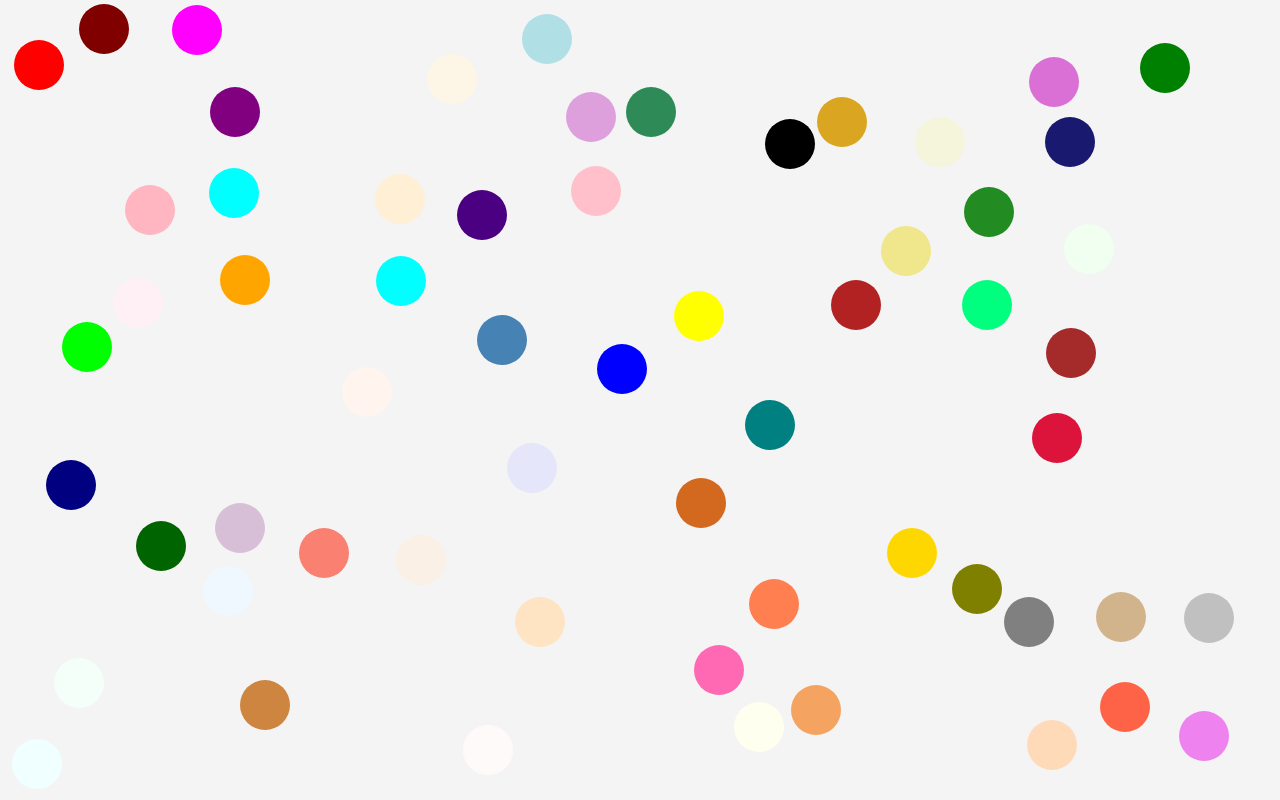
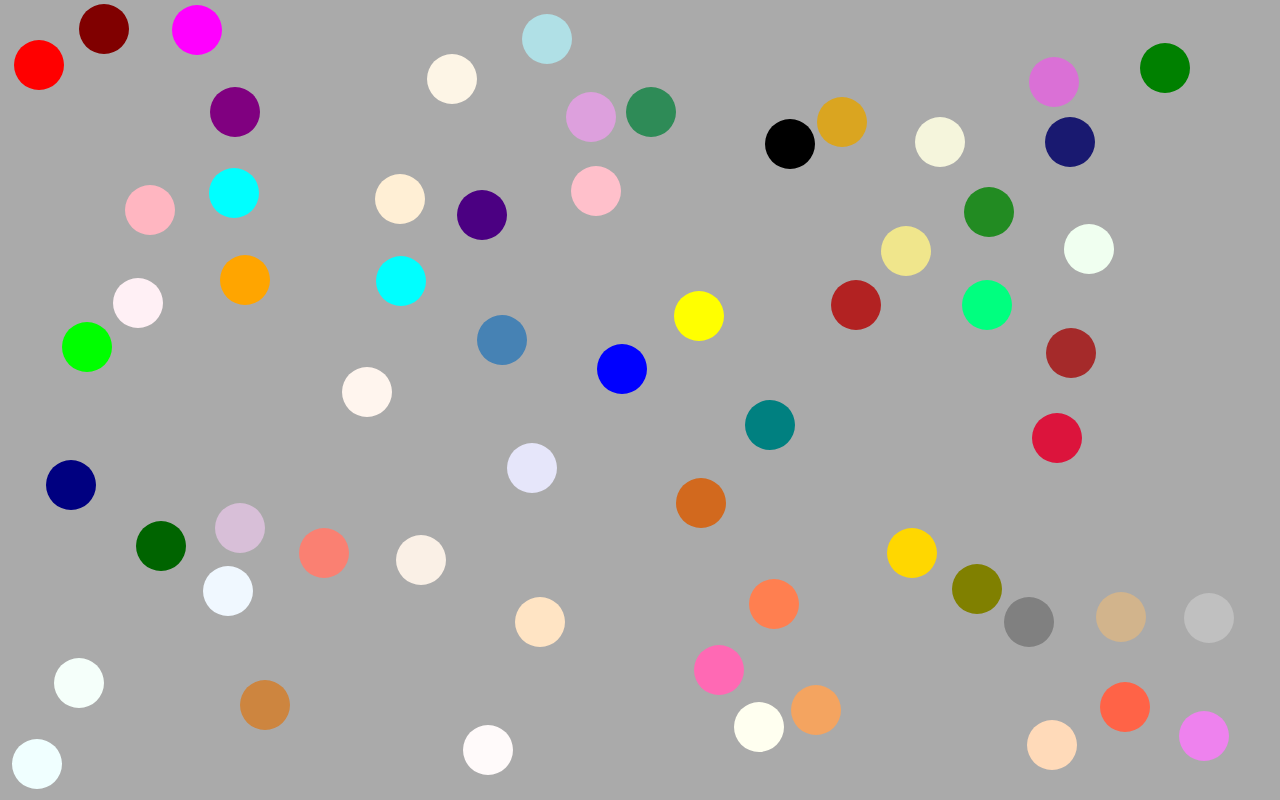
Before and after one commit to postscheduler/ind, a plain HTML site: page index.html in a window 1280 px wide. Drawn offline with Linux system fonts and the light colour scheme.

Commit message:
Update index.html

```diff
--- a/index.html
+++ b/index.html
@@ -8,7 +8,7 @@
         body {
             margin: 0;
             height: 100vh;
-            background-color: #f4f4f4;
+            background-color: #aaaaaa;
             position: relative;
             overflow: hidden;
         }
```
